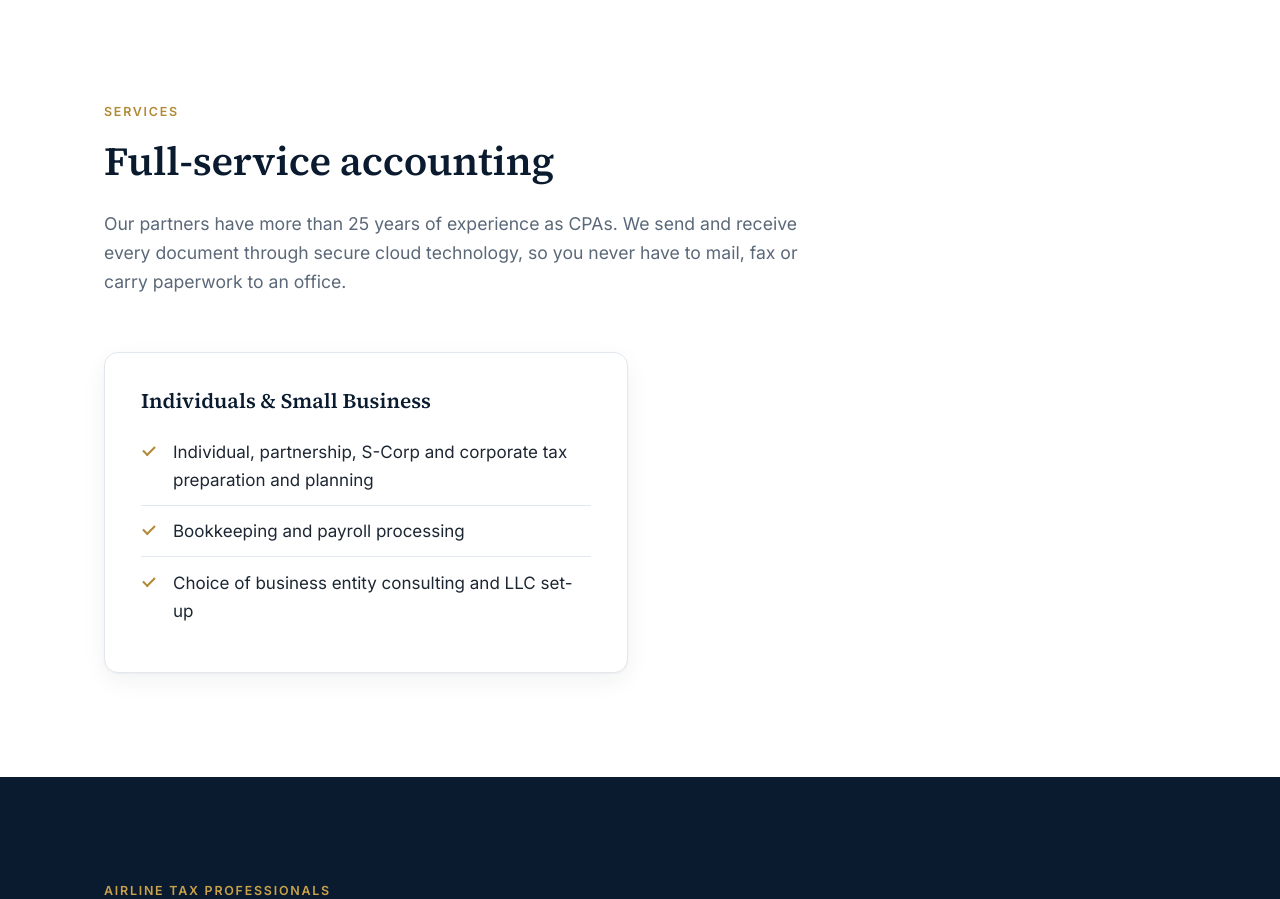
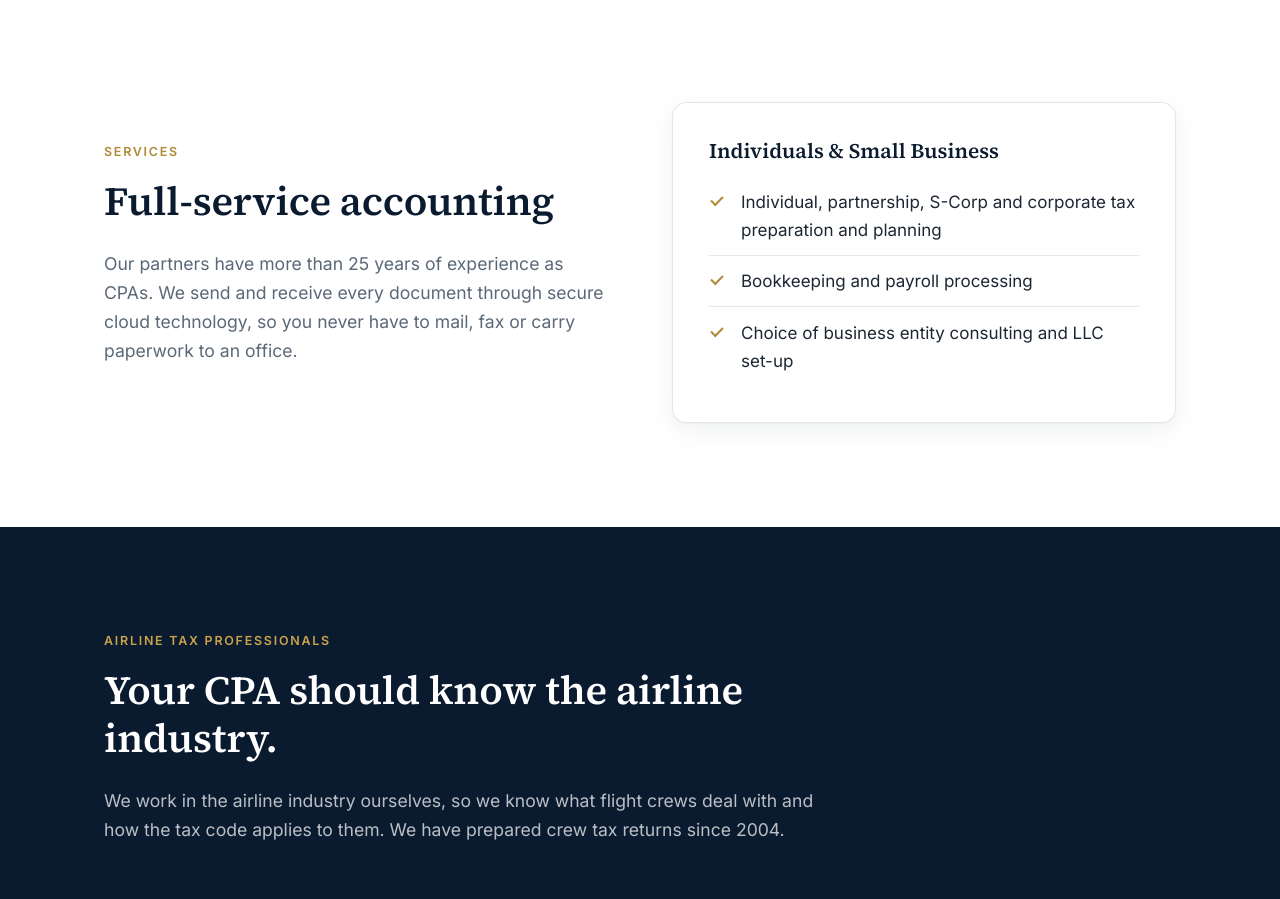
Before and after one commit to Adambear1/zipprichCPAs, a React (Create React App) app: page / in a window 1280 px wide. Shown: the part 888-1787 px from the top of the page. Built offline with nearby package versions, Linux system fonts and the light colour scheme.

Commit message:
ui layout update

```diff
--- a/src/sections/Services.jsx
+++ b/src/sections/Services.jsx
@@ -4,7 +4,7 @@ import { services } from "../content";
 function Services() {
   return (
     <section className="section" id="services">
-      <div className="container">
+      <div className="container split">
         <div className="section__head">
           <p className="eyebrow">Services</p>
           <h2>Full-service accounting</h2>
@@ -15,7 +15,7 @@ function Services() {
           </p>
         </div>
 
-        <div className="grid grid--2">
+        <div className="grid">
           {services.map((group) => (
             <article className="card" key={group.title}>
               <h3>{group.title}</h3>
--- a/src/styles.css
+++ b/src/styles.css
@@ -339,6 +339,18 @@ img {
   color: rgba(255, 255, 255, 0.72);
 }
 
+/* Heading on the left, content on the right. */
+.split {
+  display: grid;
+  grid-template-columns: 1fr 1fr;
+  gap: 64px;
+  align-items: center;
+}
+
+.split .section__head {
+  margin-bottom: 0;
+}
+
 .grid {
   display: grid;
   gap: 24px;
@@ -638,10 +650,12 @@ img {
 
   .grid--2,
   .grid--3,
+  .split,
   .contact {
     grid-template-columns: 1fr;
   }
 
+  .split,
   .contact {
     gap: 40px;
   }
```
